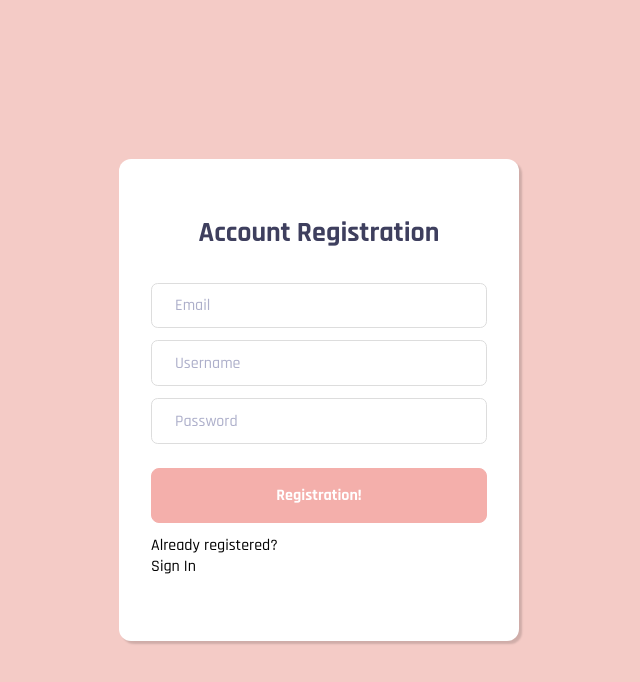
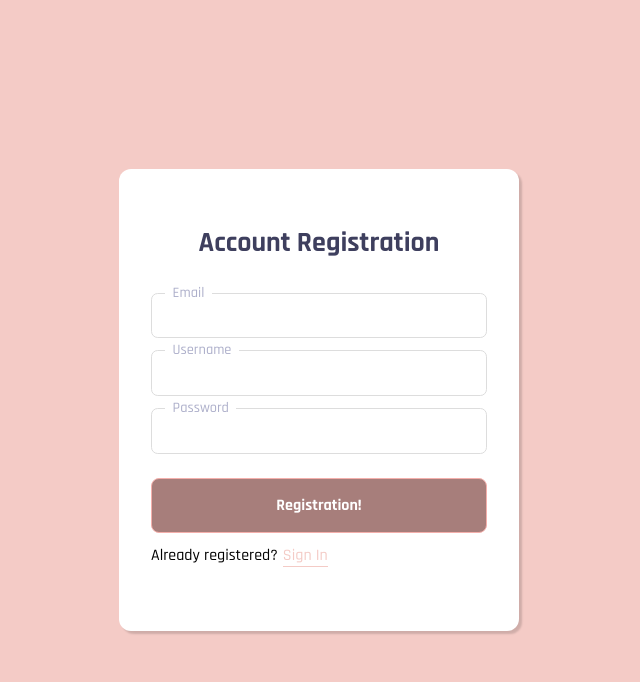
Before and after one commit to harr1er23/react-pocket-dictionary, a React (Create React App) app: page /auth in a window 1280 px wide. Both pictures are taken after a click on the element "Signup now". Shown: the top 682 px of the page, without its empty margins (321-961 px from the left). Built offline with nearby package versions, Linux system fonts and the light colour scheme.

Commit message:
Added react-hook-forms and implemented vk auth

```diff
--- a/package.json
+++ b/package.json
@@ -11,6 +11,7 @@
     "@types/node": "^16.18.89",
     "@types/react": "^18.2.66",
     "@types/react-dom": "^18.2.22",
+    "@vkontakte/superappkit": "^1.61.2",
     "axios": "^1.6.7",
     "http-proxy-middleware": "^2.0.6",
     "lodash.debounce": "^4.0.8",
@@ -24,6 +25,7 @@
     "react-scripts": "5.0.1",
     "react-spinners": "^0.13.8",
     "react-textarea-autosize": "^8.5.3",
+    "react-vk": "^5.0.2",
     "sass": "^1.72.0",
     "typescript": "^4.9.5",
     "web-vitals": "^2.1.4"
--- a/src/@types/index.d.ts
+++ b/src/@types/index.d.ts
@@ -3,3 +3,4 @@ declare module "*.png";
 declare module "*module.scss";
 declare module "*.scss";
 declare module "lodash.debounce";
+declare module "react-vk";
--- /dev/null
+++ b/src/components/FormError/index.tsx
@@ -0,0 +1,15 @@
+import React from 'react';
+
+import styles from "./FormError.modules.scss";
+
+type FormErrorProps = {
+    error: string;
+}
+
+const FormError: React.FC<FormErrorProps> = ({error}) => {
+  return (
+    <div>{error}</div>
+  )
+}
+
+export default FormError
--- a/src/components/Login/Login.scss
+++ b/src/components/Login/Login.scss
@@ -78,6 +78,10 @@ body {
 
     & > li {
       margin: 0.5em;
+
+      .custom-vk-button{
+        all: unset;
+      }
 
       & > a {
         width: 150px;
@@ -215,7 +219,17 @@ form {
       &:hover {
         background-color: var(--main-bg);
       }
+
+      &:disabled {
+        background-color: var(--button-disabled);
+      }
     }
+  }
+
+  .errorBackground {
+    font-size: 14px;
+    font-weight: bold;
+    color: rgb(207, 52, 52);
   }
 
   .registration {
@@ -242,7 +256,7 @@ form {
         color: var(--main-bg);
         border-bottom: 1px solid var(--main-bg);
 
-        &:hover{
+        &:hover {
           color: var(--button-bg);
           border-bottom: 1px solid var(--button-bg);
         }
@@ -254,7 +268,7 @@ form {
       color: var(--main-bg);
       border-bottom: 1px solid var(--main-bg);
 
-      &:hover{
+      &:hover {
         color: var(--button-bg);
         border-bottom: 1px solid var(--button-bg);
       }
--- a/src/components/Login/index.tsx
+++ b/src/components/Login/index.tsx
@@ -3,6 +3,8 @@ import axios from "axios";
 import toast from "react-hot-toast";
 import { ClipLoader } from "react-spinners";
 import { useNavigate } from "react-router-dom";
+import VK, { Auth } from "react-vk";
+import { SubmitHandler, useForm } from "react-hook-form";
 
 import "./Login.scss";
 
@@ -10,26 +12,57 @@ import { ReactComponent as VkontacteIco } from "../../assets/ico/vkontakte.svg";
 
 import { useAppDispatch } from "../../store/store";
 import { setUser } from "../../store/user/userSlice";
+import FormError from "../FormError";
 
 type LoginProps = {
   setIsLogin: React.Dispatch<React.SetStateAction<boolean>>;
+};
+
+// type VkUserProps = {
+//   payload: {
+//     auth: number;
+//     token: string;
+//     ttl: number;
+//     type: string;
+//     user: {
+//       id: number;
+//       first_name: string;
+//       last_name: string;
+//       avatar: string;
+//       phone: string;
+//     };
+//     uuid: string;
+//     oauthProvider?: string;
+//   };
+// };
+
+type LoginForm = {
+  email: string;
+  password: string;
 };
 
 const Login: React.FC<LoginProps> = ({ setIsLogin }) => {
   const dispatch = useAppDispatch();
   const navigate = useNavigate();
 
-  const [email, setEmail] = React.useState("");
-  const [password, setPassword] = React.useState("");
+  const {
+    register,
+    formState: { errors, isValid },
+    handleSubmit,
+    reset,
+  } = useForm<LoginForm>({
+    mode: "onBlur",
+  });
+
+  const [isAuthorized, setIsAuthorized] = React.useState(false);
 
   const [isLoading, setIsLoading] = React.useState(false);
 
-  const onClickLogin = async (
-    event: React.MouseEvent<HTMLButtonElement, MouseEvent>
-  ) => {
+  const submit: SubmitHandler<LoginForm> = async (values) => {
     try {
+      const email = values.email;
+      const password = values.password;
       setIsLoading(true);
-      event?.preventDefault();
       const { data } = await axios.post(
         "https://9854dac21e0f0eee.mokky.dev/auth",
         { email, password }
@@ -48,6 +81,7 @@ const Login: React.FC<LoginProps> = ({ setIsLogin }) => {
       localStorage.setItem("user", JSON.stringify(data));
       setIsLoading(false);
       toast.success("Вы вошли в аккаунт!");
+      reset();
       navigate("/adminPanel/drafts");
     } catch (err: any) {
       console.log(err);
@@ -64,30 +98,44 @@ const Login: React.FC<LoginProps> = ({ setIsLogin }) => {
         <h2>Account Login</h2>
       </header>
 
-      <form>
+      <form onSubmit={handleSubmit(submit)}>
         <div className="form-row">
           <input
+            {...register("email", {
+              required: "Поле обязательно к заполнению!",
+              pattern: {
+                value: /^[A-Z0-9._%+-]+@[A-Z0-9.-]+\.[A-Z]{2,}$/i,
+                message: "Не валидная почта!",
+              },
+            })}
             type="text"
-            required
-            value={email}
-            onChange={(event) => setEmail(event.target.value)}
           />
-          <span>Username or Email</span>
+          <span>Email</span>
         </div>
+        {errors?.email && (
+          <div className={"errorBackground"}>{errors?.email.message || "Error"}</div>
+        )}
         <div className="form-row">
           <input
+            {...register("password", {
+              required: "Поле обязательно к заполнению!",
+              minLength: {
+                value: 6,
+                message: "Пароль должен быть не менее 6 символов!",
+              },
+            })}
             type="password"
-            required
-            value={password}
-            onChange={(event) => setPassword(event.target.value)}
           />
           <span>Password</span>
         </div>
+        {errors?.password && (
+          <div className={"errorBackground"}>{errors?.password.message || "Error"}</div>
+        )}
         <div className="form-row"></div>
         <div className="form-row">
           <button
+            disabled={!isValid}
             className={"registration"}
-            onClick={(event) => onClickLogin(event)}
             type="submit"
           >
             {isLoading ? <ClipLoader color="white" /> : "Login!"}
@@ -114,14 +162,28 @@ const Login: React.FC<LoginProps> = ({ setIsLogin }) => {
         </header>
         <ul>
           <li>
-            <a href="#" className="facebook">
+            {/* <a href="#" className="facebook">
               <VkontacteIco /> Vkontakte
-            </a>
+            </a> */}
+            <VK apiId={51878430} className="custom-vk-button">
+              <Auth
+                options={{
+                  onAuth: (user: any) => {
+                    console.log(user);
+                  },
+                }}
+              />
+            </VK>
           </li>
           <li>
             <a href="#" className="twitter">
               <VkontacteIco /> Yandex
             </a>
+            {/* <YandexLogin
+              clientId="3aa6730c2b4a42df820a424be3f221c7"
+              onSuccess={responseHandler}
+              onFailure={responseHandler}
+            /> */}
           </li>
         </ul>
       </div>
--- a/src/components/Registration/index.tsx
+++ b/src/components/Registration/index.tsx
@@ -1,40 +1,46 @@
 import axios from "axios";
 import React from "react";
 import toast from "react-hot-toast";
-import { useNavigate } from "react-router-dom";
 import { ClipLoader } from "react-spinners";
+import { SubmitHandler, useForm } from "react-hook-form";
 
 import { ReactComponent as VkontacteIco } from "../../assets/ico/vkontakte.svg";
-
-import { useAppDispatch } from "../../store/store";
-import { setUser } from "../../store/user/userSlice";
 
 type RegisterProps = {
   setIsLogin: React.Dispatch<React.SetStateAction<boolean>>;
 };
 
+type RegisterForm = {
+  email: string;
+  name: string;
+  password: string;
+};
+
 const Registration: React.FC<RegisterProps> = ({ setIsLogin }) => {
-  const dispatch = useAppDispatch();
-  const navigate = useNavigate();
 
-  const [email, setEmail] = React.useState("");
-  const [name, setName] = React.useState("");
-  const [password, setPassword] = React.useState("");
+  const {
+    register,
+    formState: { errors, isValid },
+    handleSubmit,
+    reset,
+  } = useForm<RegisterForm>({
+    mode: "onBlur",
+  });
 
-  const [isLoading, setIsLoading] = React.useState(false);
-
-  const onClickRegistration = async (
-    event: React.MouseEvent<HTMLButtonElement, MouseEvent>
-  ) => {
+  const submit: SubmitHandler<RegisterForm> = async (values) => {
     try {
+      const email = values.email;
+      const password = values.password;
+      const name = values.name;
       setIsLoading(true);
-      event?.preventDefault();
       const { data } = await axios.post(
         "https://9854dac21e0f0eee.mokky.dev/register",
         { name, email, password }
       );
+      console.log(data);
       toast.success("Вы зарегистрировались!");
       setIsLoading(false);
+      reset();
       setIsLogin(true);
     } catch (err: any) {
       console.log(err);
@@ -45,55 +51,81 @@ const Registration: React.FC<RegisterProps> = ({ setIsLogin }) => {
     }
   };
 
+  const [isLoading, setIsLoading] = React.useState(false);
+
   return (
     <div className="contact-wrapper">
       <header className="login-cta">
         <h2>Account Registration</h2>
       </header>
 
-      <form>
+      <form onSubmit={handleSubmit(submit)}>
+        <div className="form-row">
+          <input
+            {...register("email", {
+              required: "Поле обязательно к заполнению!",
+              pattern: {
+                value: /^[A-Z0-9._%+-]+@[A-Z0-9.-]+\.[A-Z]{2,}$/i,
+                message: "Не валидная почта!",
+              },
+            })}
+            type="text"
+          />
+          <span>Email</span>
+        </div>
+        {errors?.email && (
+          <div className={"errorBackground"}>
+            {errors?.email.message || "Error"}
+          </div>
+        )}
         <div className="form-row">
           <input
             type="text"
-            required
-            value={email}
-            onChange={(event) => setEmail(event.target.value)}
-          />
-          <span>Email</span>
-        </div>
-        <div className="form-row">
-          <input
-            type="text"
-            required
-            value={name}
-            onChange={(event) => setName(event.target.value)}
+            {...register("name", {
+              required: "Поле обязательно к заполнению!",
+            })}
           />
           <span>Username</span>
         </div>
+        {errors?.name && (
+          <div className={"errorBackground"}>
+            {errors?.name.message || "Error"}
+          </div>
+        )}
         <div className="form-row">
           <input
+            {...register("password", {
+              required: "Поле обязательно к заполнению!",
+              minLength: {
+                value: 6,
+                message: "Пароль должен быть не менее 6 символов!",
+              },
+            })}
             type="password"
-            required
-            value={password}
-            onChange={(event) => setPassword(event.target.value)}
           />
           <span>Password</span>
         </div>
+        {errors?.password && (
+          <div className={"errorBackground"}>
+            {errors?.password.message || "Error"}
+          </div>
+        )}
         <div className="form-row"></div>
         <div className="form-row">
-          <button
-            className={"registration"}
-            onClick={(event) => onClickRegistration(event)}
-            type="submit"
-          >
+          <button disabled={!isValid} className={"registration"} type="submit">
             {isLoading ? <ClipLoader color="white" /> : "Registration!"}
           </button>
         </div>
 
-        <div className={"registration-button-title"}>
-          Already registered?{" "}
-          <div className="registration-button" onClick={() => setIsLogin(true)}>
-            Sign In
+        <div className={"titles"}>
+          <div className={"registration-button-title"}>
+            Already registered?{" "}
+            <div
+              className="registration-button"
+              onClick={() => setIsLogin(true)}
+            >
+              Sign In
+            </div>
           </div>
         </div>
       </form>
--- a/src/index.scss
+++ b/src/index.scss
@@ -21,6 +21,7 @@ body {
 
 
   --button-bg: #f4afab;
+  --button-disabled: #a77e7b;
 }
 
 body.dark {
@@ -40,6 +41,7 @@ body.dark {
   --word-bg: #36415e;
 
   --button-bg: #1c2339;
+  --button-disabled: #36415e;
 }
 
 html,
--- a/tsconfig.json
+++ b/tsconfig.json
@@ -2,6 +2,7 @@
   "compilerOptions": {
     "target": "es5",
     "lib": ["dom", "dom.iterable", "esnext"],
+    "types": ["node", "react", "@types/vk-openapi"],
     "allowJs": true,
     "skipLibCheck": true,
     "esModuleInterop": true,
```
Also changed, not shown: src/components/FormError/FormError.modules.scss (added), 1 other file (tests, documents, lock files or other folders).
